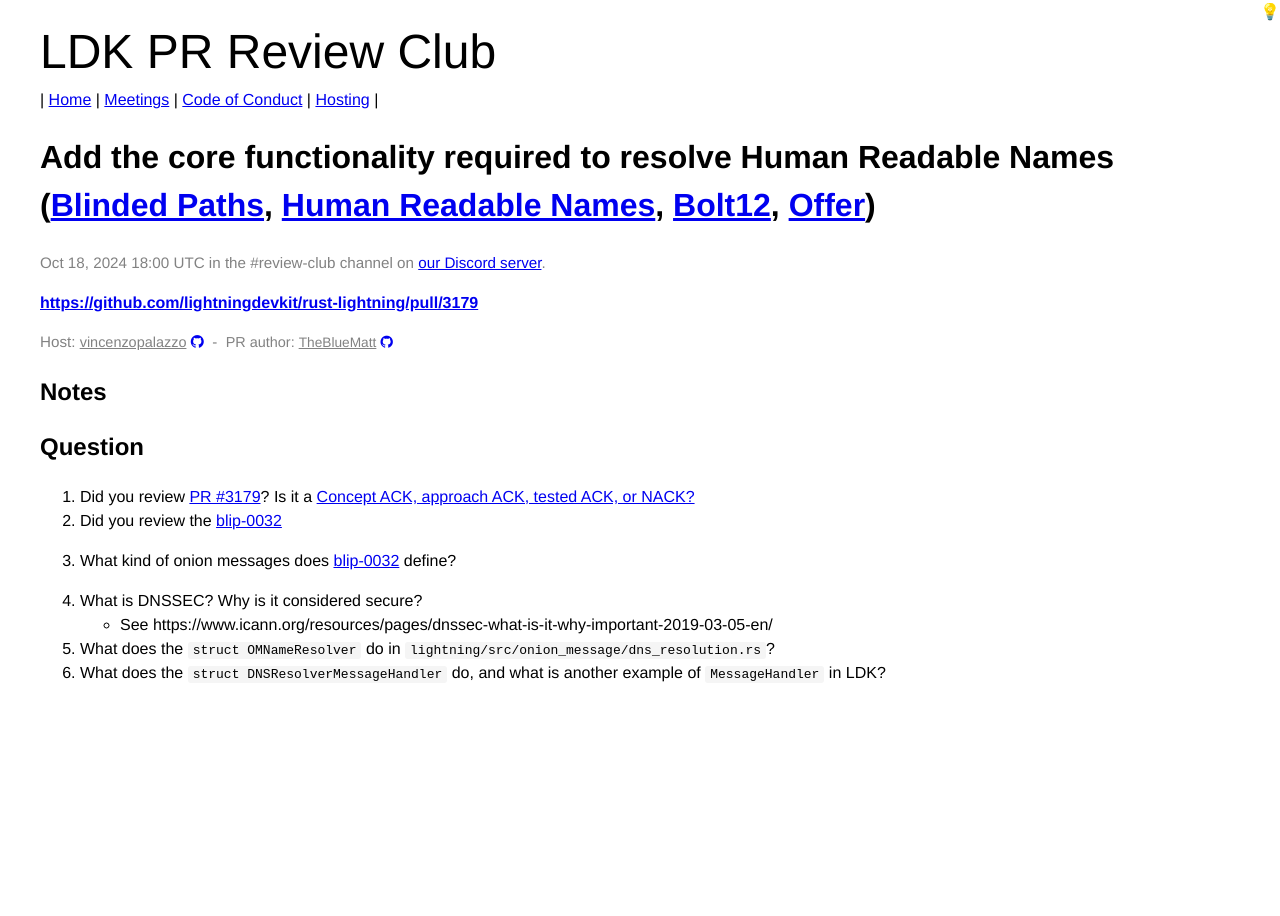
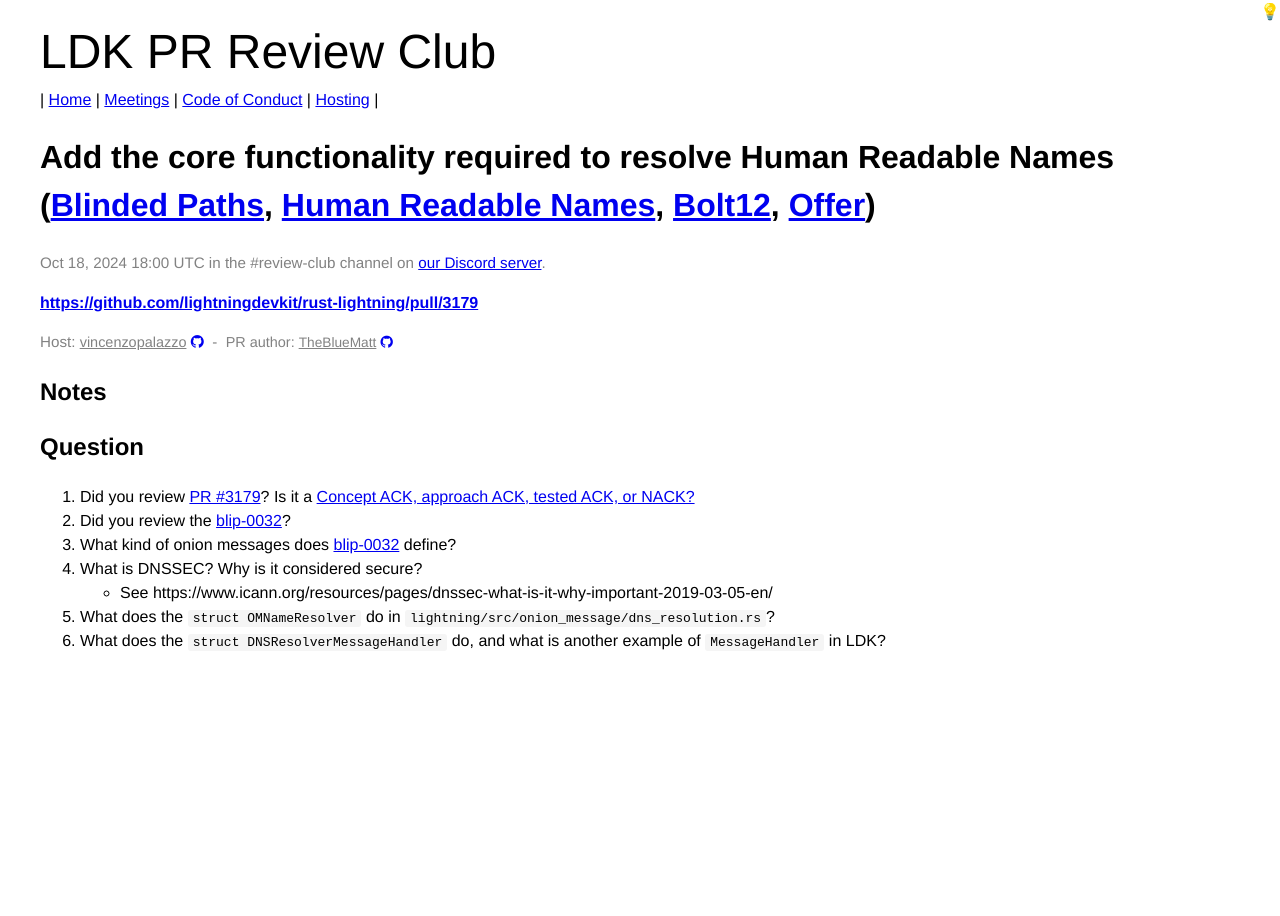
Before and after one commit to lightningdevkit/ldk-review-club, a Jekyll site: the page built from _posts/2024-10-18-#3179.md, in a window 1280 px wide. Built offline with Jekyll 4.4.1, drawn with Linux system fonts in a browser that asks for light colours.

Commit message:
docs: small display and typo fixes
Signed-off-by: Vincenzo Palazzo <vincenzopalazzodev@gmail.com>

```diff
--- a/_posts/2024-10-18-#3179.md
+++ b/_posts/2024-10-18-#3179.md
@@ -15,9 +15,8 @@
 ## Question
 
 1. Did you review [PR #3179](https://github.com/lightningdevkit/rust-lightning/pull/3179)? Is it a [Concept ACK, approach ACK, tested ACK, or NACK?](https://github.com/lightningdevkit/rust-lightning/blob/master/CONTRIBUTING.md#peer-review)
-2. Did you review the [blip-0032](https://github.com/lightning/blips/blob/master/blip-0032.md)
+2. Did you review the [blip-0032](https://github.com/lightning/blips/blob/master/blip-0032.md)?
 3. What kind of onion messages does [blip-0032](https://github.com/lightning/blips/blob/master/blip-0032.md) define?
-
 4. What is DNSSEC? Why is it considered secure?
     - See https://www.icann.org/resources/pages/dnssec-what-is-it-why-important-2019-03-05-en/
 5. What does the `struct OMNameResolver` do in `lightning/src/onion_message/dns_resolution.rs`?
```
